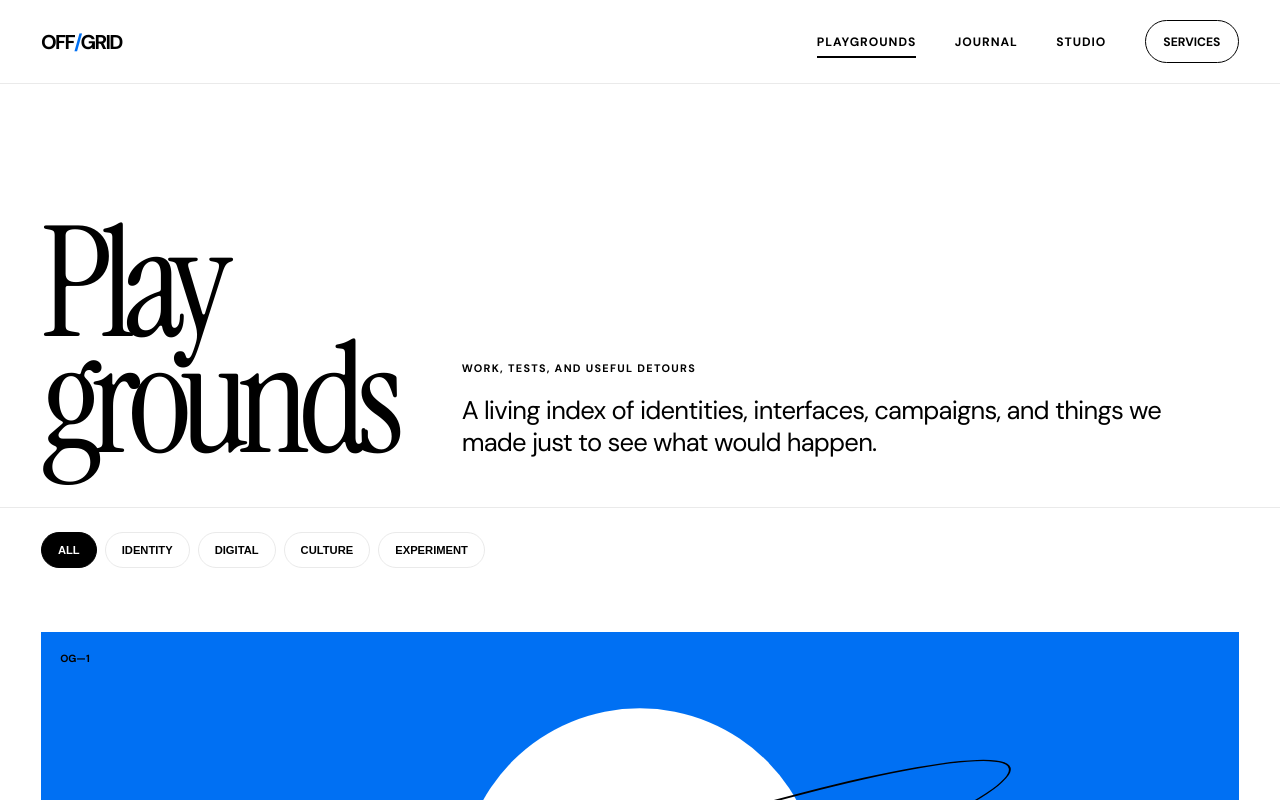
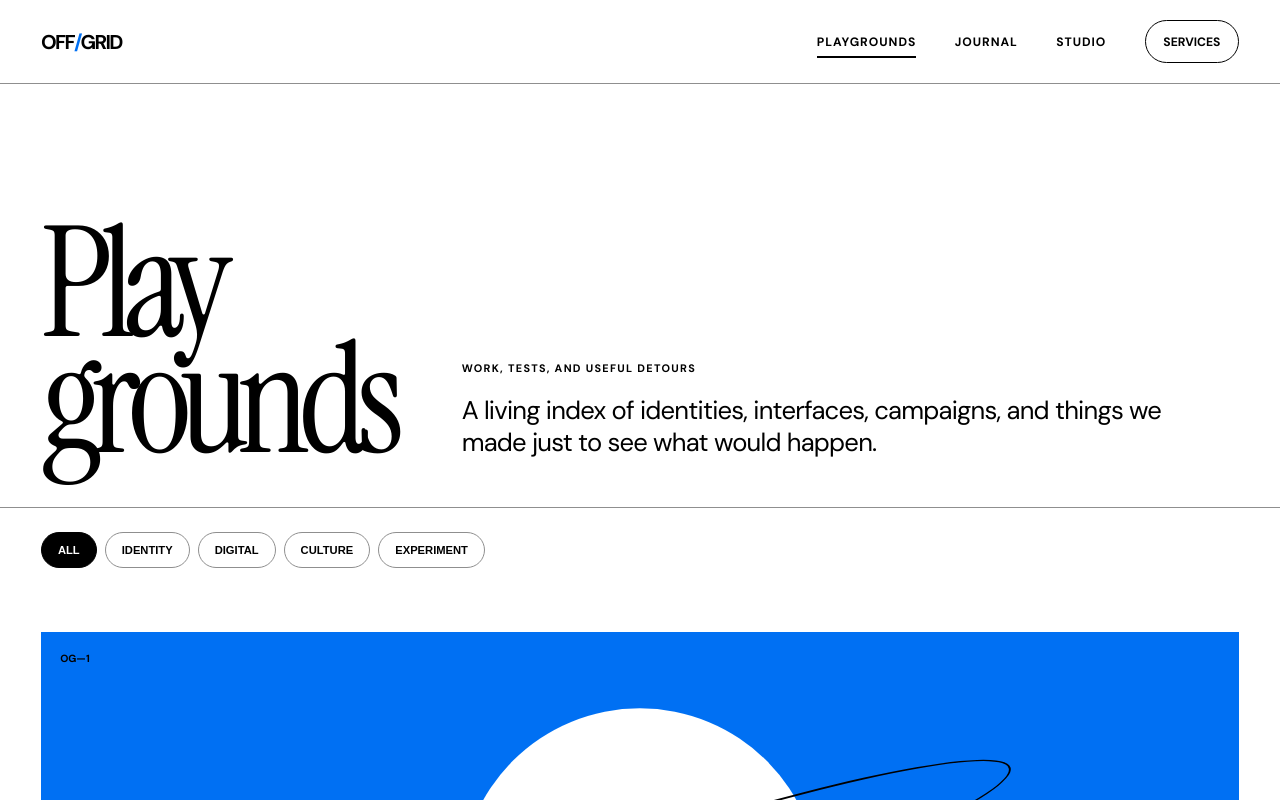
Before and after one commit to ShipItSquad/grid-agency, a SvelteKit app: page /playgrounds in a window 1280 px wide. Shown: the top 800 px of the page. Built offline with nearby package versions, Linux system fonts and the light colour scheme.

Commit message:
Address palette review feedback

```diff
--- a/src/app.css
+++ b/src/app.css
@@ -6,8 +6,8 @@
 	--blue: #0070f3;
 	--acid: #fafafa;
 	--surface: #f2f2f2;
-	--line: #eaeaea;
-	--dark-line: #333333;
+	--line: #8f8f8f;
+	--dark-line: #666666;
 	--page-pad: clamp(1rem, 3.2vw, 3.75rem);
 	--sans: 'DM Sans', Arial, sans-serif;
 	--display: 'Instrument Serif', Georgia, serif;
--- a/src/lib/data.ts
+++ b/src/lib/data.ts
@@ -55,7 +55,7 @@ export const projects: Project[] = [
 		category: 'Campaign / Culture',
 		year: '2026',
 		shape: 'wave',
-		color: '#ffffff'
+		color: '#fafafa'
 	},
 	{
 		title: 'Field Notes',
--- a/src/routes/+layout.svelte
+++ b/src/routes/+layout.svelte
@@ -1,4 +1,5 @@
 <script lang="ts">
+	import { page } from '$app/state';
 	import '../app.css';
 	import favicon from '$lib/assets/favicon.svg';
 	import Footer from '$lib/components/Footer.svelte';
@@ -7,11 +8,12 @@
 
 	let { children } = $props();
 	let servicesOpen = $state(false);
+	let themeColor = $derived(page.route.id === '/' ? '#0070f3' : '#ffffff');
 </script>
 
 <svelte:head>
 	<link rel="icon" href={favicon} />
-	<meta name="theme-color" content="#ffffff" />
+	<meta name="theme-color" content={themeColor} />
 </svelte:head>
 
 <Header onServices={() => (servicesOpen = true)} />
```
